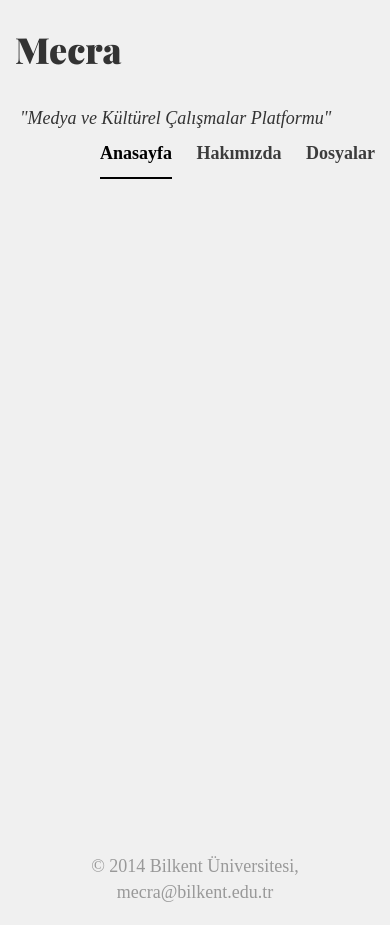
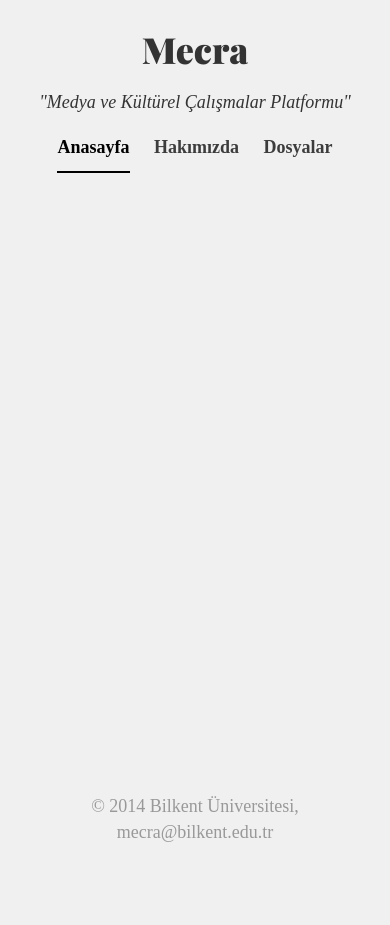
Before and after one commit to ilhan-mstf/mecra, a Jekyll site: the page built from index.html, in a window 390 px wide. Built offline with Jekyll 4.4.1, drawn with Linux system fonts in a browser that asks for light colours; nearby versions of some CDN libraries; a file with an impossible date is left out; after the commit the page ends 900 px from its top, so only the background shows below that.

Commit message:
Responsive, text-align: left

```diff
--- a/styles/main.css
+++ b/styles/main.css
@@ -34,6 +34,7 @@
     font-style: italic;
     margin-top: 26px;
     margin-left: 5px;
+    float: left;
 }
 .masthead-nav > li {
     display: inline-block;
@@ -53,7 +54,7 @@
 .masthead-nav > li > a:hover,
 .masthead-nav > li > a:focus {
     background-color: transparent;
-    border-bottom-color: rgba(0, 0, 0, .5);
+    border-bottom-color: rgba(0, 0, 0, .4);
 }
 .masthead-nav > .active > a,
 .masthead-nav > .active > a:hover,
@@ -102,14 +103,17 @@
 .article-list {
     padding-top: 15px;
 }
-.article-intro {
-    text-align: center;
-}
 article {
     padding-bottom: 30px;
     max-width: 600px;
+    text-align: left;
+    /*
     text-align: justify;
     text-justify: newspaper
+    */
+}
+.article-intro {
+    text-align: center;
 }
 article p {
     margin: 0 0 20px;
@@ -131,3 +135,46 @@
     background-color: #fcf8f2;
     border-color: #f0ad4e;
 }
+
+@media (min-width: 1024px) {
+    .dl-horizontal dt {
+        width: 165px;
+    }
+}
+
+@media (max-width: 800px) {
+    header {
+        text-align: center;
+    }
+
+    .masthead-brand {
+        float: none;
+    }
+
+    .masthead-exp {
+        float: none;
+        margin: 10px 0;
+    }
+
+    .masthead-nav {
+        float: none;
+    }
+
+    body > .container {
+        padding: 40px 15px 0;
+    }
+
+    .footer {
+        bottom: 60px;
+    }
+
+    body {
+        margin-bottom: 126px;
+    }
+}
+
+@media (max-width: 800px) {
+    article img {
+        max-width: 100%;
+    }
+}
```
